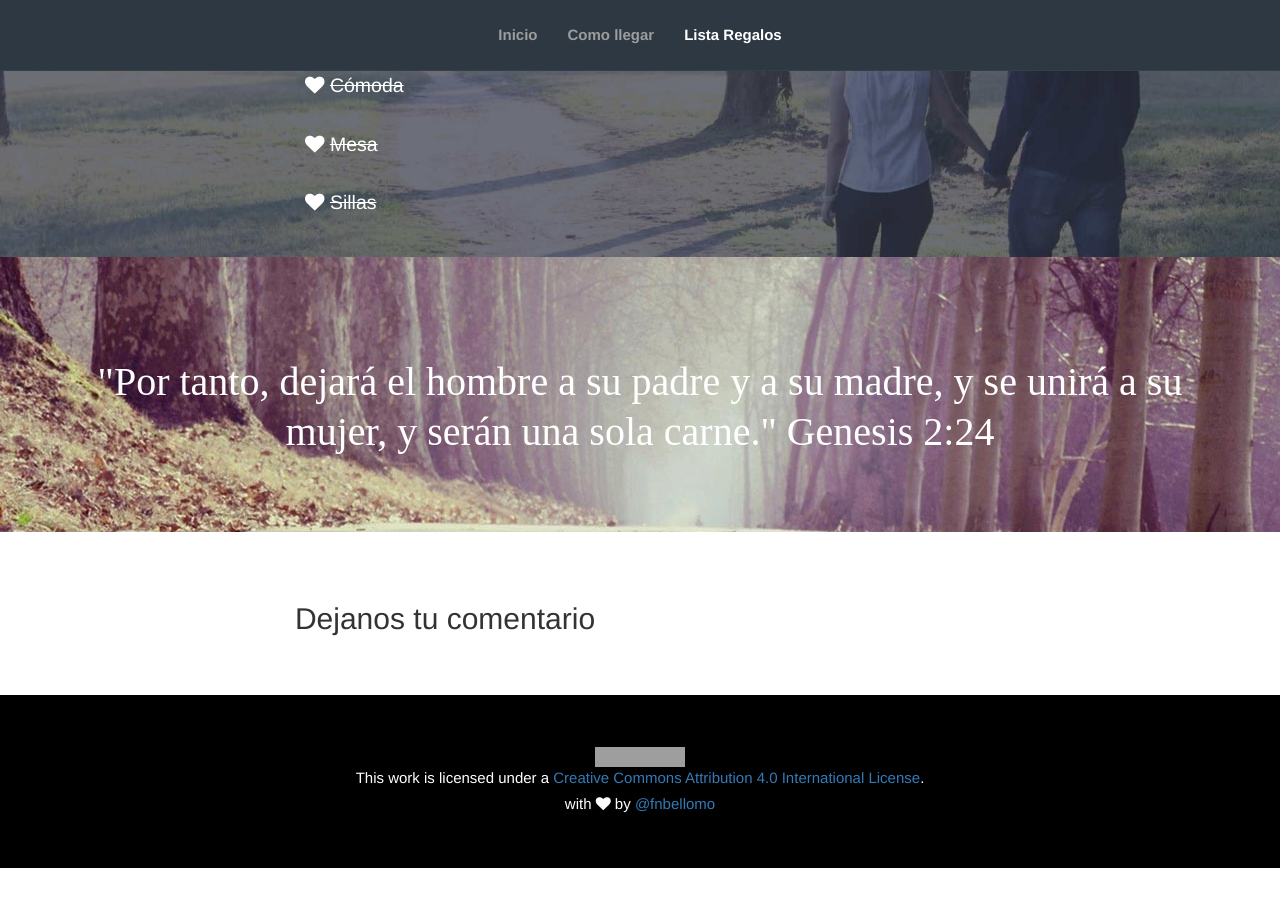
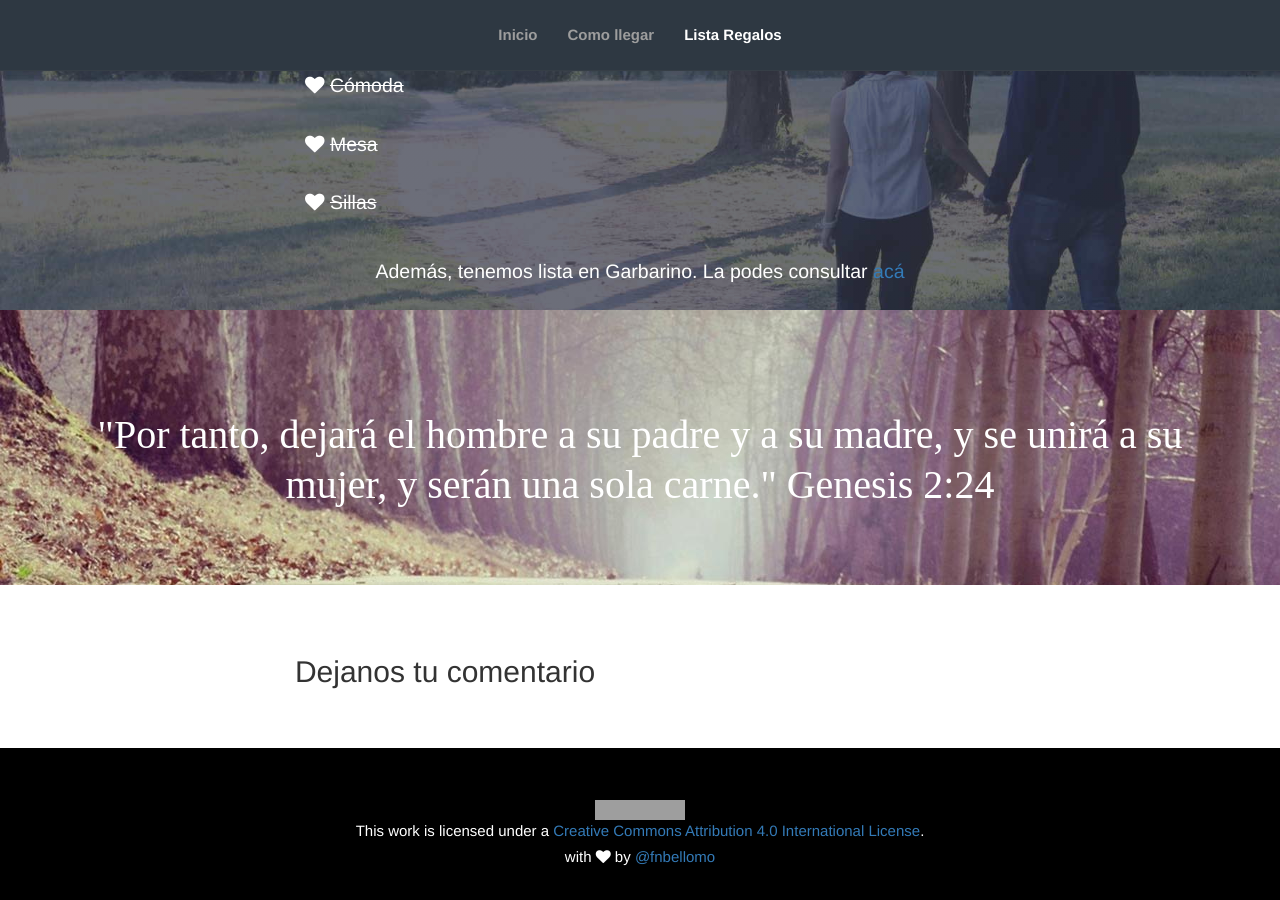
Before and after one commit to fnbellomo/mariyemma, a Jekyll site: the page built from index.html, in a window 1280 px wide and 900 px high, scrolled down 4175 px. Built offline with Jekyll 4.4.1, drawn with Linux system fonts in a browser that asks for light colours; nearby versions of some CDN libraries; comment, search, counter and statistics services are not loaded; before the commit the page ends 5043 px from its top, so only the background shows below that; grey boxes are pictures that could not be loaded.

Commit message:
lista garbarino

```diff
--- a/index.html
+++ b/index.html
@@ -154,6 +154,8 @@
 	</div><!--/col-sm -->
 
       </div><!--/row -->
+      <p style="font-size: 1.3em;">Además, tenemos lista en Garbarino. La podes consultar <a href="http://listas.garbarino.com/l/368215" target="_blank">acá</a></p>
+
     </div><!--/container -->
   </article>
 
```
Also changed, not shown: 2 other files.
